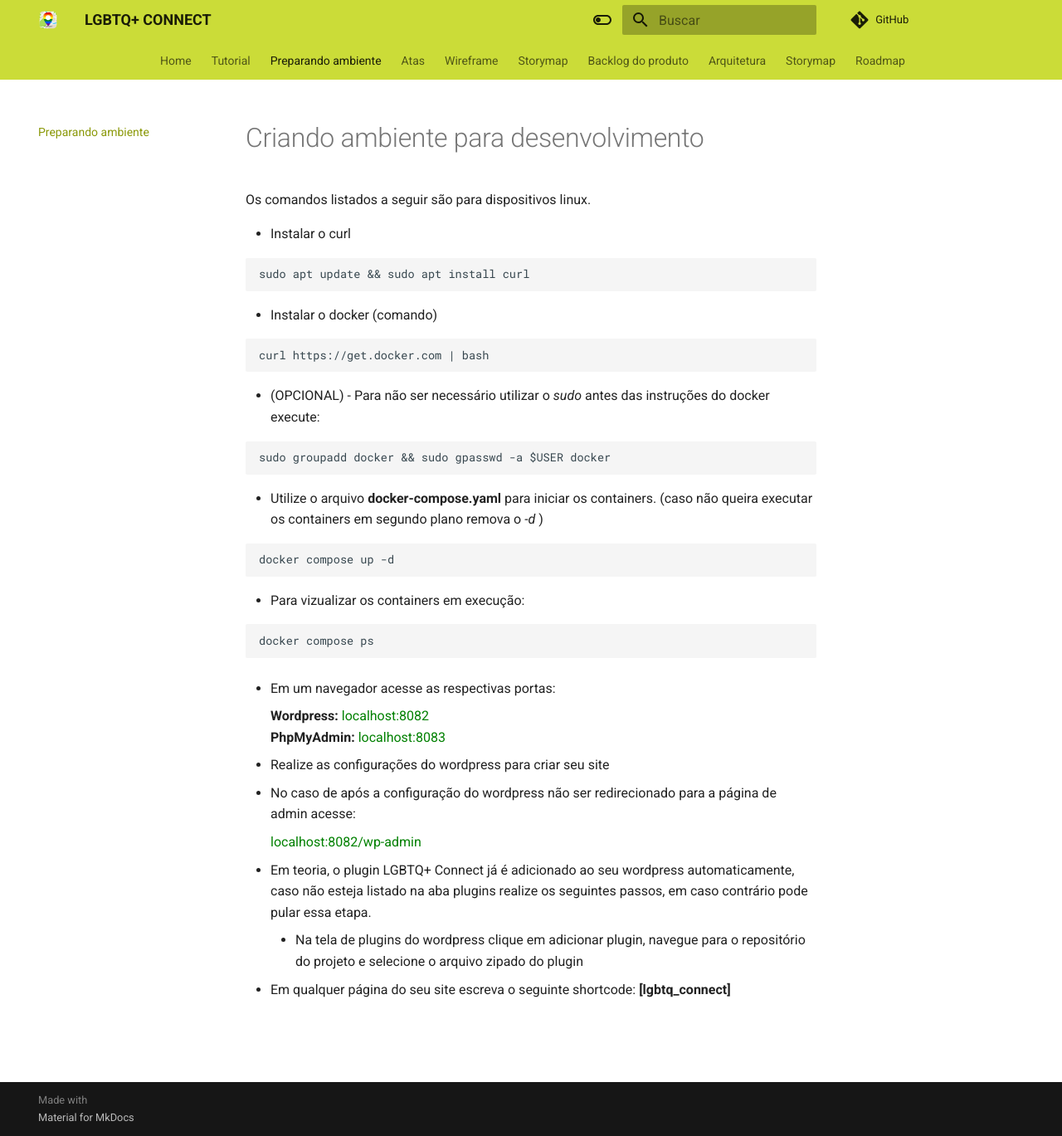
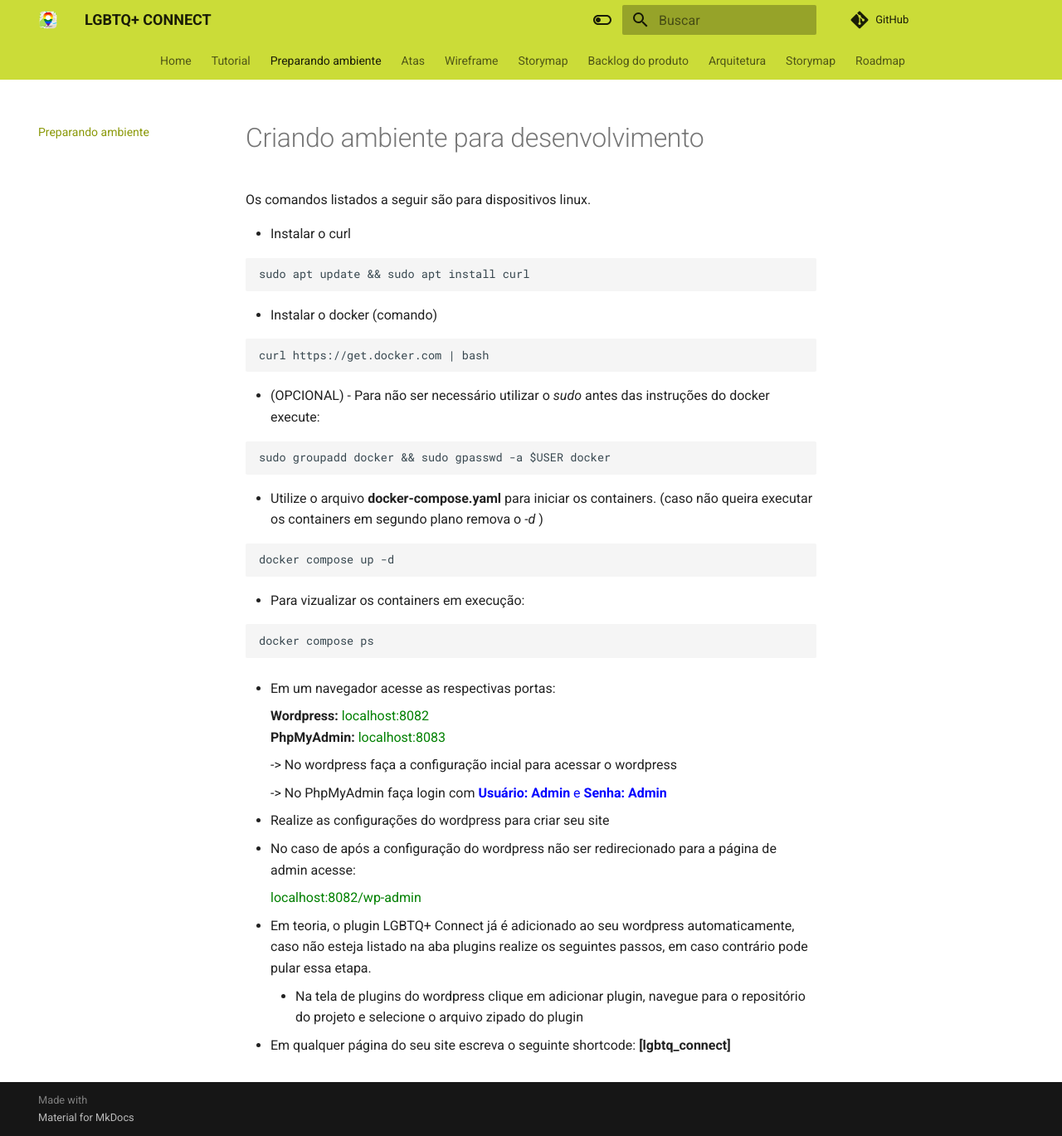
Before and after one commit to ResidenciaTICBrisa/T2G8-Plugin-Wordpress, an MkDocs documentation site: the page built from docs/preparandoambiente.md, in a window 1280 px wide and 1369 px high. Shown: the whole window at 83% size. Built offline with MkDocs 1.6.1 and Material for MkDocs 9.7.7, drawn with Linux system fonts in a browser that asks for light colours; comment, search, counter and statistics services are not loaded.

```diff
--- a/docs/preparandoambiente.md
+++ b/docs/preparandoambiente.md
@@ -38,6 +38,9 @@ docker compose ps
     <a href="http://localhost:8083" style="color: green; display: inline;" target="_blank">localhost:8083</a>
     </p>
 
+    -> No wordpress faça a configuração incial para acessar o wordpress
+
+    -> No PhpMyAdmin faça login com <span style="color: blue;">**Usuário: Admin** e **Senha: Admin**</span>
 
 - Realize as configurações do wordpress para criar seu site
 
```
Also changed, not shown: docs/roadmap.md (+1 -1 lines), docs/storymap.md (+1 -1 lines).
